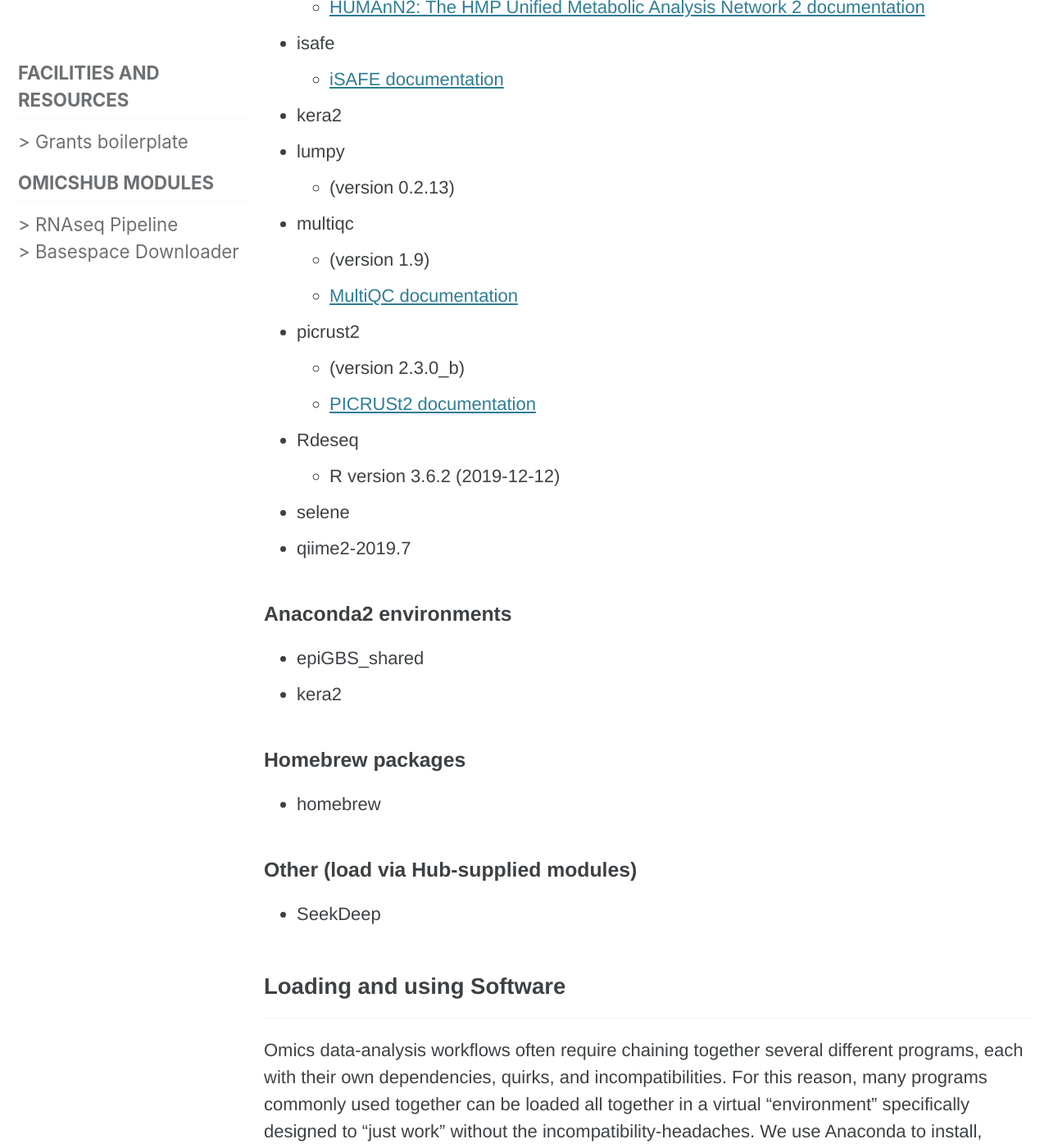
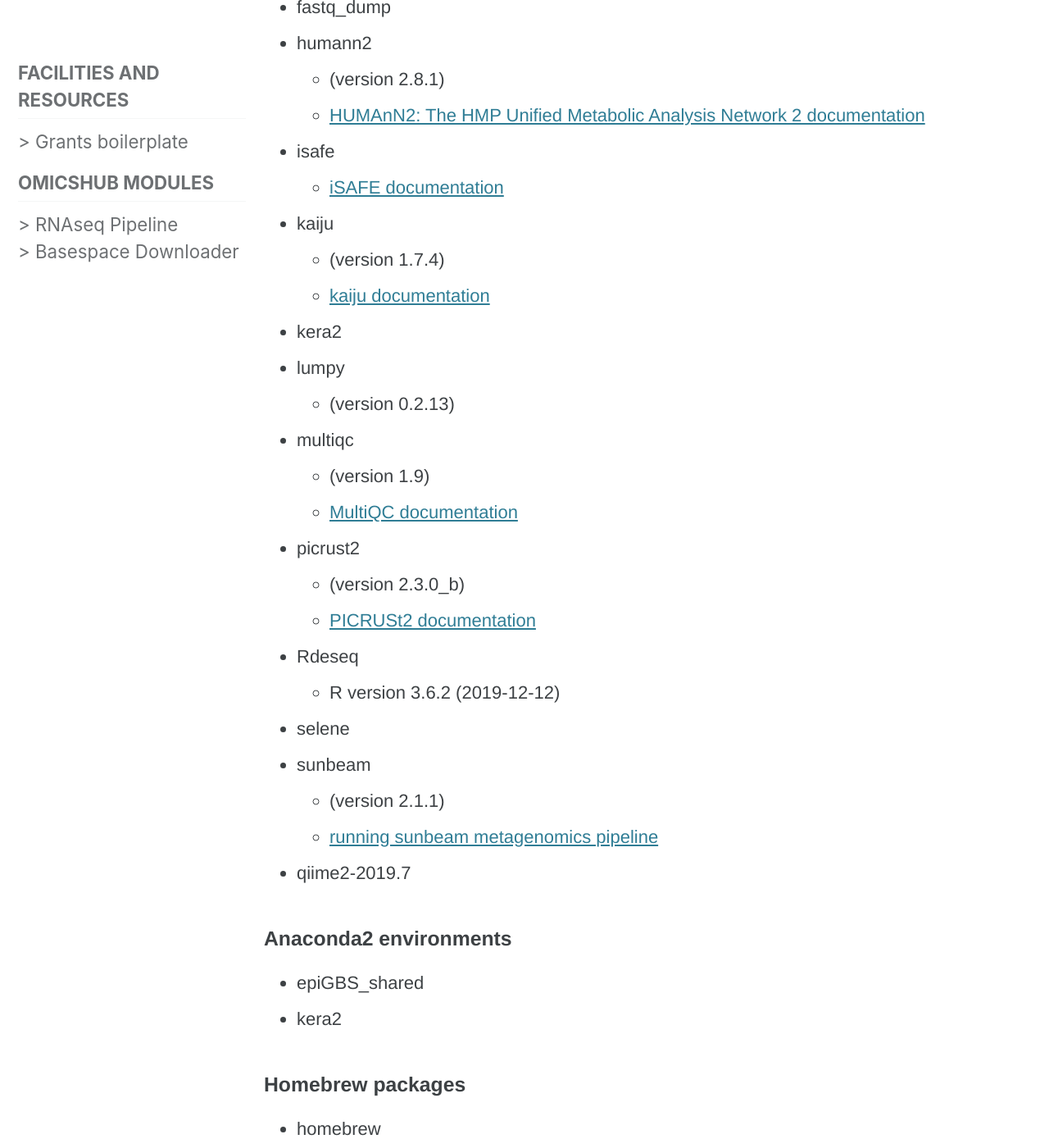
Before and after one commit to usfomicshub/usfomicshub.github.io, a Jekyll site: the page built from Cluster_Computing/index.md, in a window 1280 px wide and 1400 px high, scrolled down 5061 px. Shown: the whole window at 82% size. Built offline with Jekyll 4.4.1, drawn with Linux system fonts in a browser that asks for light colours; cached includes are drawn as plain includes; some of the changed text lies outside the part shown.

Commit message:
updated module-list and env list

```diff
--- a/Cluster_Computing/index.md
+++ b/Cluster_Computing/index.md
@@ -114,12 +114,18 @@
 
 ### Anaconda3 environments
 
+*   blast
+    *   (version 2.9.0+)
+*   dada2
 *   fastq\_dump
 *   humann2
     *   (version 2.8.1)
     *   [HUMAnN2: The HMP Unified Metabolic Analysis Network 2 documentation](http://huttenhower.sph.harvard.edu/humann)
 *   isafe
     *   [iSAFE documentation](https://github.com/alek0991/iSAFE)
+*   kaiju
+    *   (version 1.7.4)
+    *   [kaiju documentation](https://github.com/bioinformatics-centre/kaiju/blob/master/README.md)
 *   kera2
 *   lumpy
     *   (version 0.2.13)
@@ -132,6 +138,9 @@
 *   Rdeseq
     *   R version 3.6.2 (2019-12-12)
 *   selene
+*   sunbeam
+    *   (version 2.1.1)
+    *   [running sunbeam metagenomics pipeline](https://sunbeam.readthedocs.io/en/latest/usage.html#setup)
 *   qiime2-2019.7
 
 ### Anaconda2 environments
@@ -146,6 +155,10 @@
 ### Other (load via Hub-supplied modules)
 
 *   SeekDeep
+*   Anaconda 3
+*   MetaBAT 2
+    *   (version 2.0)
+    *   [MetaBAT 2 documentation](https://bitbucket.org/berkeleylab/metabat/src/master/)
 
 ## Loading and using Software
 ***
```
